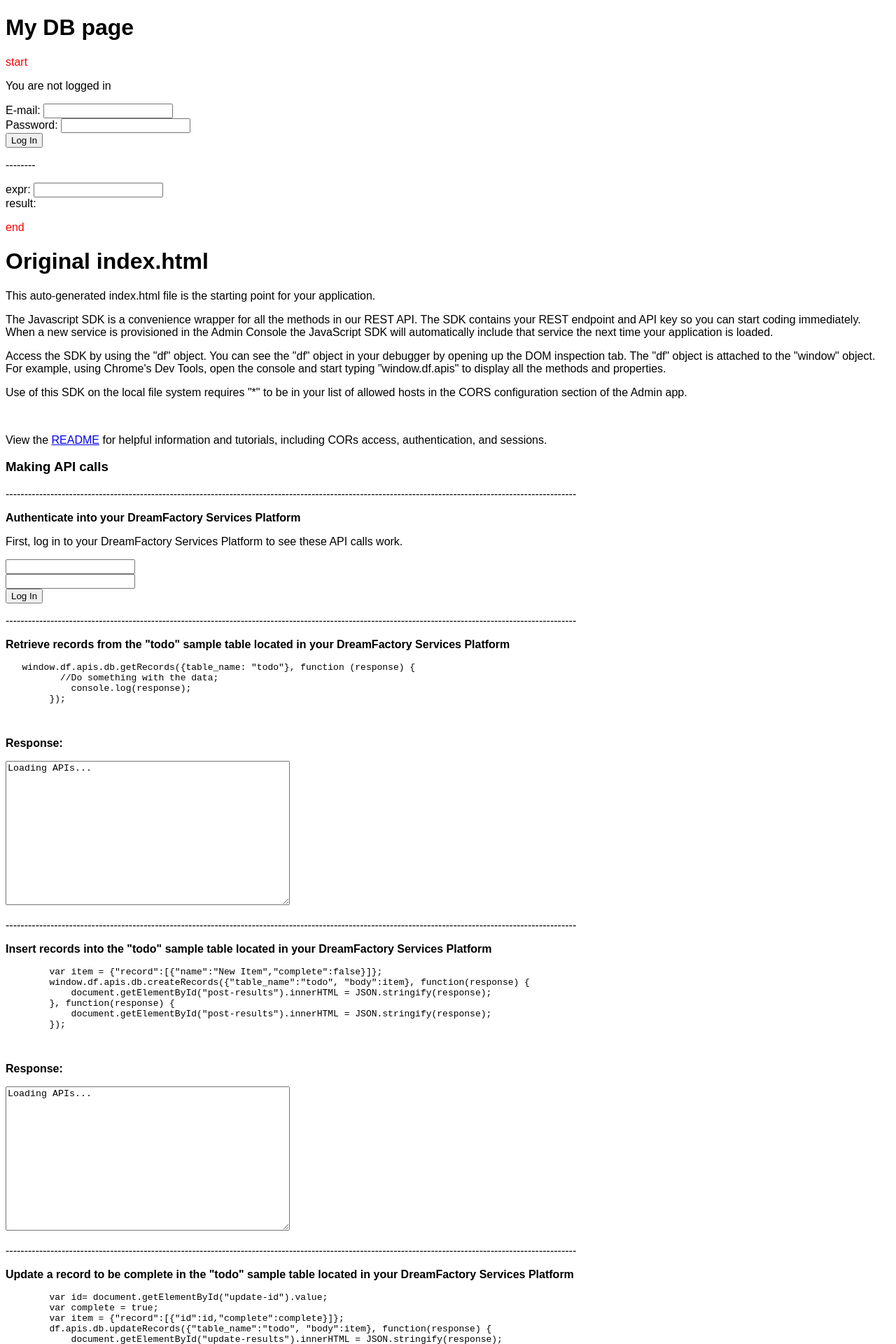
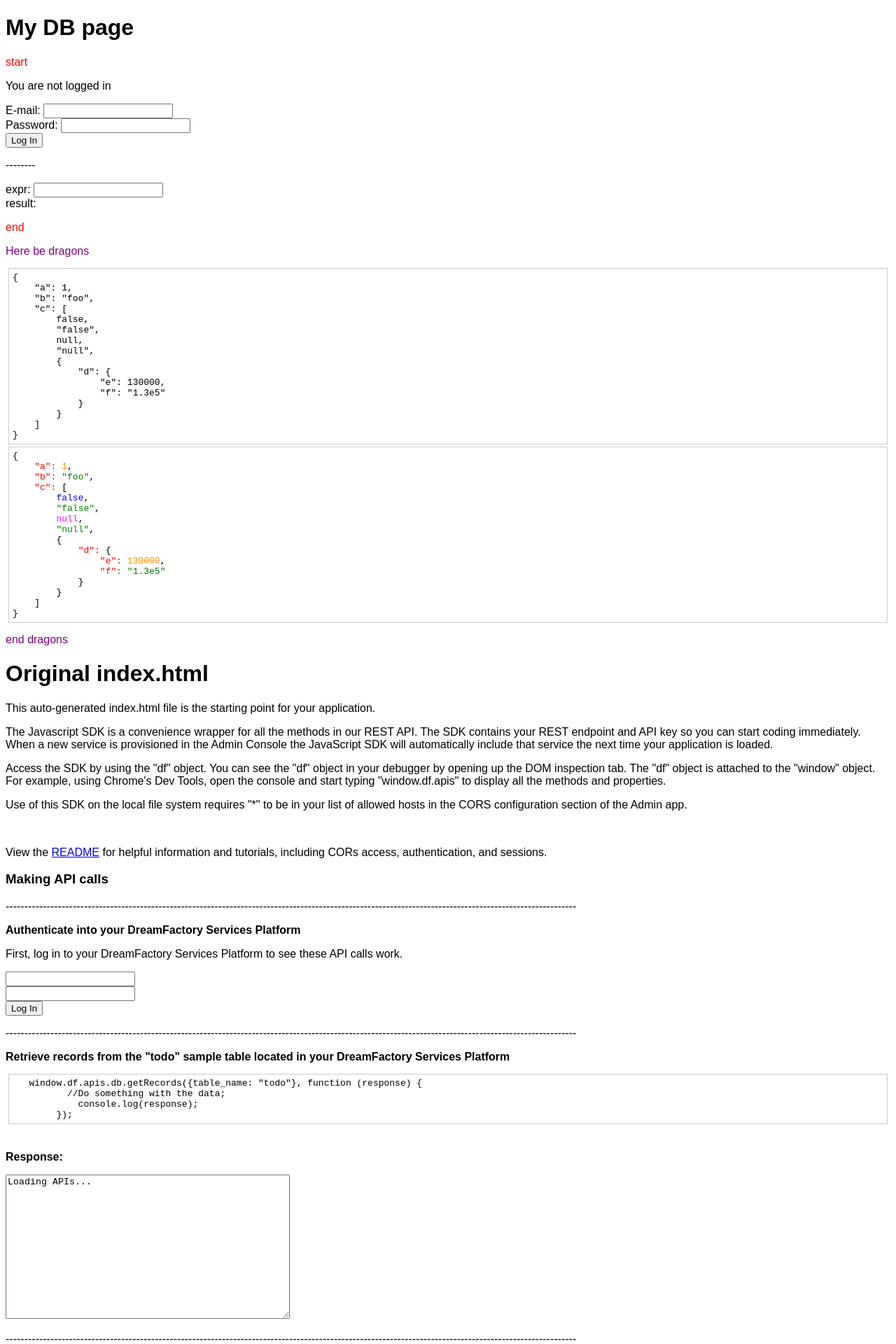
Before and after one commit to haiasko/haiasko.github.io, a Jekyll site: the page dftest2/dftest2.html, which Jekyll copies as it is, in a window 1280 px wide. Shown: the top 1920 px of the page at 70% size. Built offline with Jekyll 4.4.1, drawn with Linux system fonts in a browser that asks for light colours.

Commit message:
another krupen nauchen uspeh

```diff
--- a/dftest2/dftest2.html
+++ b/dftest2/dftest2.html
@@ -3,7 +3,7 @@
 <head>
     <title>Me tinkering</title>
 
-    <!-- Bootstrap's tinkering -->
+    <!-- Bootstrap's tinkering (without the Bootstrap) -->
 
     <meta charset="utf-8">
     <meta http-equiv="X-UA-Compatible" content="IE=edge">
@@ -58,9 +58,26 @@
 	.myred {
 	color:red;
 	}
+	.mydrag {
+	color:purple;
+	}
     </style
 
     <!-- end my stuff -->
+
+    <!-- Here be dragons styles -->
+
+    <!-- Stolen from http://jsfiddle.net/KJQ9K/ -->
+
+    <style>
+      pre {outline: 1px solid #ccc; padding: 5px; margin: 5px; }
+      .string { color: green; }
+      .number { color: darkorange; }
+      .boolean { color: blue; }
+      .null { color: magenta; }
+      .key { color: red; }
+    </style>
+    <!-- end Here be dragons styles -->
 
 </head>
 <body>
@@ -93,13 +110,6 @@
 
     </script>
 
-    <script id='myEval' type='text/ractive'>
-
-      expr: <input type="text" value={{toeval}}><br/>
-      result: {{myev(toeval)}}<br/>
-
-    </script>
-
     <script>
       var ractive = new Ractive({
       el: 'container',
@@ -108,16 +118,67 @@
       });
     </script>
 
+
+    <script id='myEval' type='text/ractive'>
+
+      expr: <input type="text" value={{toeval}}><br/>
+      result: {{{myev(toeval)}}}<br/>
+
+    </script>
+
     <script>
       var evalRactive = new Ractive({
       el: 'evalContainer',
       template: '#myEval',
       data: {myev: function(i) {
-      return eval(i);
+        return syntaxHighlight(JSON.stringify(eval(i), undefined, 4));
       }
       }
       });
     </script>
+
+
+    <p class="mydrag"> Here be dragons </p>
+
+    <!-- Stolen from http://jsfiddle.net/KJQ9K/ -->
+
+    <script>
+
+function output(inp) {
+    document.body.appendChild(document.createElement('pre')).innerHTML = inp;
+}
+
+function syntaxHighlight(json) {
+    json = json.replace(/&/g, '&amp;').replace(/</g, '&lt;').replace(/>/g, '&gt;');
+    return json.replace(/("(\\u[a-zA-Z0-9]{4}|\\[^u]|[^\\"])*"(\s*:)?|\b(true|false|null)\b|-?\d+(?:\.\d*)?(?:[eE][+\-]?\d+)?)/g, function (match) {
+        var cls = 'number';
+        if (/^"/.test(match)) {
+            if (/:$/.test(match)) {
+                cls = 'key';
+            } else {
+                cls = 'string';
+            }
+        } else if (/true|false/.test(match)) {
+            cls = 'boolean';
+        } else if (/null/.test(match)) {
+            cls = 'null';
+        }
+        return '<span class="' + cls + '">' + match + '</span>';
+    });
+}
+
+var obj = {a:1, 'b':'foo', c:[false,'false',null, 'null', {d:{e:1.3e5,f:'1.3e5'}}]};
+var str = JSON.stringify(obj, undefined, 4);
+
+output(str);
+output(syntaxHighlight(str));
+</script>
+
+<!-- end of Stolen from http://jsfiddle.net/KJQ9K/ -->
+
+
+<p class="mydrag"> end dragons </p>
+
 
 
 <h1>Original index.html</h1>
```
